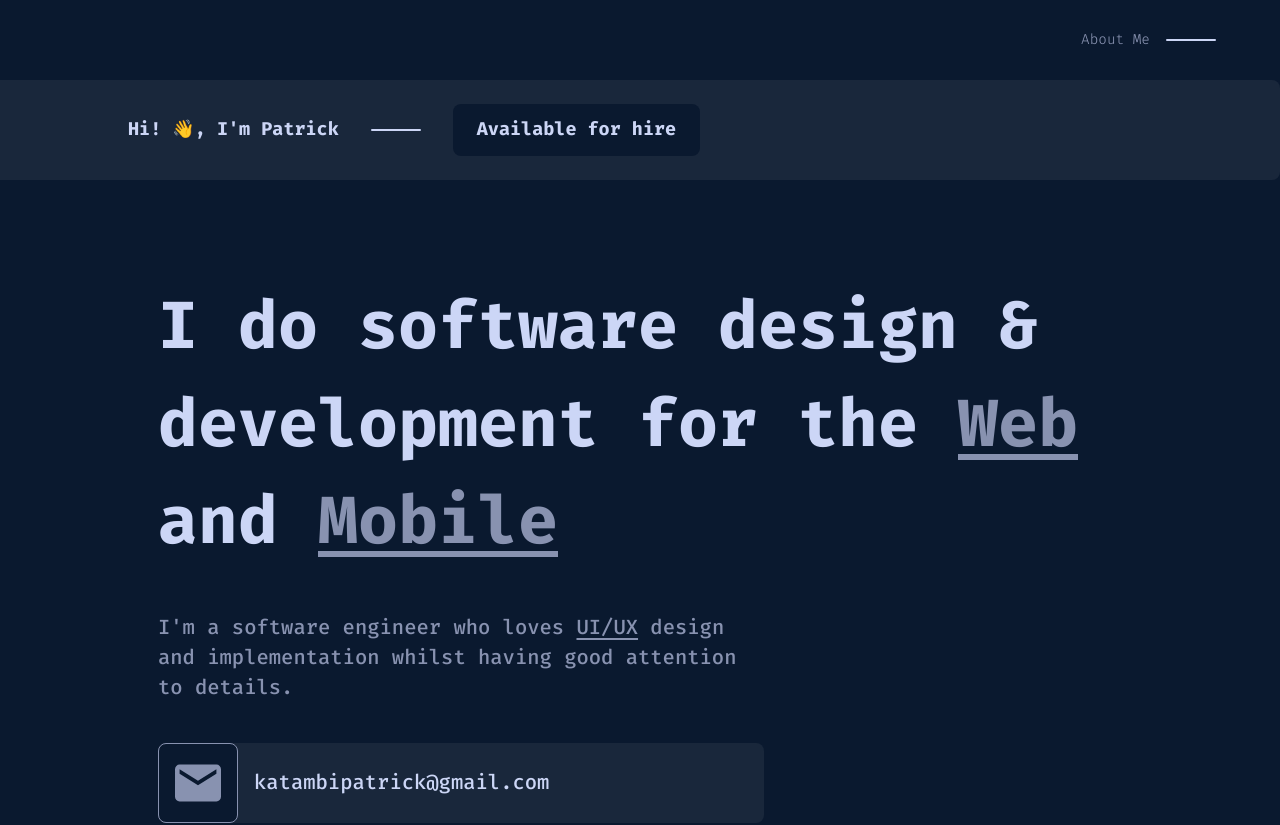
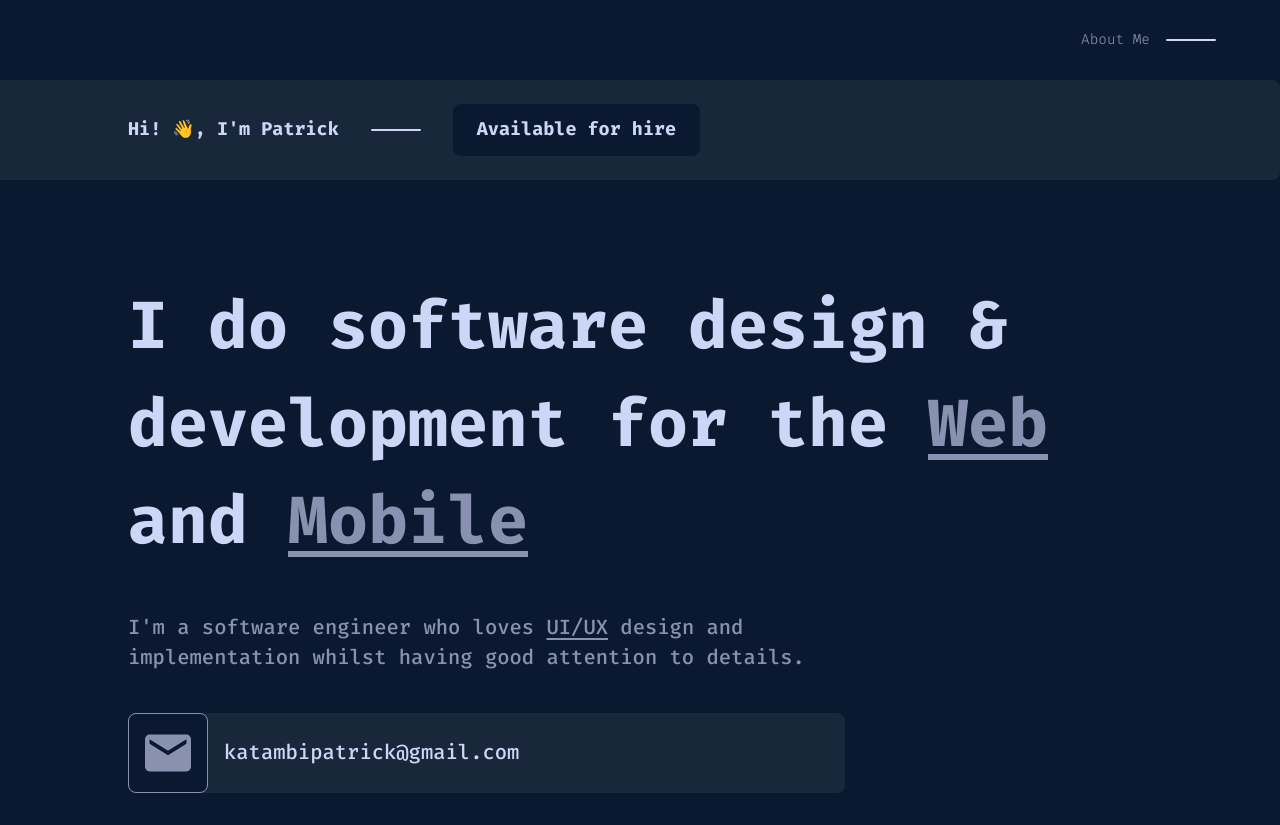
Before and after one commit to patrick-katambi/04-react-portfolio_website_v1, a React (Create React App) app: page / in a window 1280 px wide. Shown: the top 825 px of the page. Built offline with nearby package versions, Linux system fonts and the light colour scheme.

Commit message:
spacings adjustments

```diff
--- a/src/modules/available_for_hire/index.jsx
+++ b/src/modules/available_for_hire/index.jsx
@@ -7,7 +7,7 @@ function AvailabeleForHire() {
         initial={{ x: "-100vw" }}
         animate={{ x: 0 }}
         transition={{ type: "spring", duration: 1, delay: 2.5 }}
-        className="mobile:p-4 tablet:py-6 tablet:px-[10%] mobile:text-[12px] tablet:text-sm laptop:text-lg bg-offset font-codeBold text-sm flex flex-row justify-start items-center gap-x-2 tablet:gap-x-8 text-secondary rounded-lg rounded-l-none"
+        className="mobile:px-[30px] mobile:py-4 tablet:py-6 tablet:px-[10%] mobile:text-[12px] tablet:text-sm laptop:text-lg bg-offset font-codeBold text-sm flex flex-row justify-start items-center gap-x-2 tablet:gap-x-8 text-secondary rounded-lg rounded-l-none"
       >
         <h4>Hi! 👋, I'm Patrick</h4>
         <div className="mobile:h-0 mobile:w-0 tablet:h-[2px] tablet:w-[50px] bg-secondary rounded-lg" />
--- a/src/modules/skills/index.jsx
+++ b/src/modules/skills/index.jsx
@@ -12,7 +12,7 @@ function Skills() {
         transition={{ type: "spring", duration: 0.7, delay: 2.7 }}
         className="w-full mx-auto px-[0] laptop:w-[80%] latop:ml-[10%] mt-[100px] mb-[100px] flex flex-col text-secondary font-codeBold"
       >
-        <motion.div className="p-[30px] laptop:p-[50px] laptop:rounded-lg mt-[20px] bg-offset flex flex-col items-start">
+        <motion.div className="p-[30px] tablet:p-[10%] laptop:p-[50px] laptop:rounded-lg mt-[20px] bg-offset flex flex-col items-start">
           <SectionTitle title={"SKILLS"} />
           <ProgrammingLanguages />
           <Technologies />
--- a/src/modules/who_am_i/index.jsx
+++ b/src/modules/who_am_i/index.jsx
@@ -8,12 +8,12 @@ function WhoAmI() {
         initial={{ y: "1000px", rotate: "30deg", scale: 0.8, opacity: 0 }}
         animate={{ y: 0, rotate: 0, scale: 1, opacity: 1 }}
         transition={{ type: "spring", duration: 1, delay: 2.5 }}
-        className="bg-primary mobile:my-[100px] tablet:my-[100px] tablet:mx-[10%] text-secondary font-codeBold"
+        className="bg-primary mobile:my-[100px] tablet:my-[100px] mx-[30px] tablet:mx-[10%] text-secondary font-codeBold"
       >
         <MainText />
-        <div className="tablet:w-[65%] font-codeMedium text-[15px] text-accent">
+        <div className="tablet:w-[70%] font-codeMedium text-[15px] text-accent">
           <QuickInfo />
-          <div className="mobile:px-[30px] py-0 laptopL:w-[70%]">
+          <div className="py-0 laptopL:w-[70%]">
             <EmailSection />
           </div>
         </div>
@@ -26,7 +26,7 @@ export default WhoAmI;
 
 function MainText() {
   return (
-    <div className="mobile:text-[37px] mobile:px-[30px]  laptop:text-[65px] laptopL:text-[75px]">
+    <div className="mobile:text-[37px] laptop:text-[65px] laptopL:text-[75px]">
       <h1>
         I do software design & development for the{" "}
         <motion.div
@@ -51,7 +51,7 @@ function MainText() {
 
 function QuickInfo() {
   return (
-    <div className="my-[40px] mobile:my-[10px] mobile:text-[16px] mobile:p-[30px] laptop:text-[20px] laptopL:text-[30px]">
+    <div className="my-[40px] mobile:my-[10px] mobile:text-[16px] mobile:py-[30px] laptop:text-[20px] laptopL:text-[30px]">
       <p>
         I'm a software engineer who loves{" "}
         <motion.div
```
